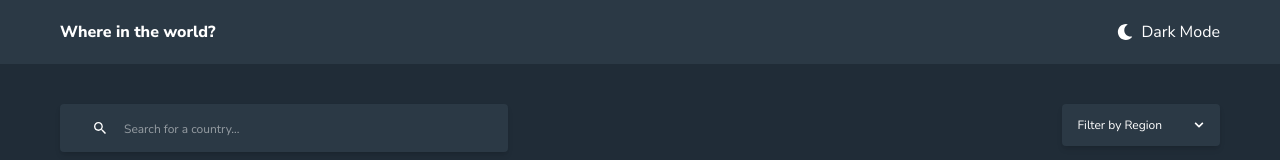
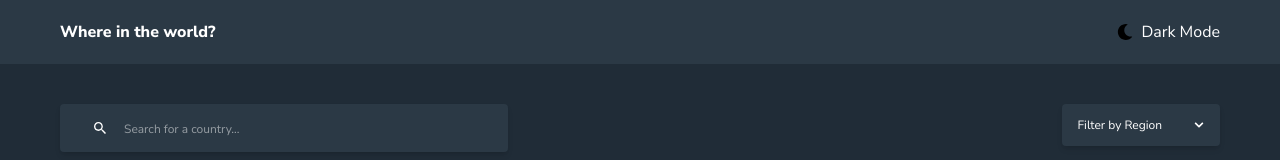
Before and after one commit to Akinzo7/rest-countries, a React (Vite) app: page / in a window 1280 px wide. Shown: the top 160 px of the page. Built offline with nearby package versions, Linux system fonts and the light colour scheme.

Commit message:
Update NavBar component to use conditional rendering for dark mode icon and text

```diff
--- a/src/components/NavBar.jsx
+++ b/src/components/NavBar.jsx
@@ -1,4 +1,5 @@
 import { FaMoon } from "react-icons/fa";
+import { LuSunMedium } from "react-icons/lu";
 
 const NavBar = ({ toggleDarkMode, darkMode }) => {
   return (
@@ -13,7 +14,7 @@ const NavBar = ({ toggleDarkMode, darkMode }) => {
         type="button"
         className="flex items-center gap-2 "
       >
-        <FaMoon />
+      {  darkMode ?  <FaMoon className="text-black" /> : <LuSunMedium className="text-white" /> }
         <p>{darkMode ? "Dark Mode" : "Light Mode"}</p>
       </button>
     </div>
```
